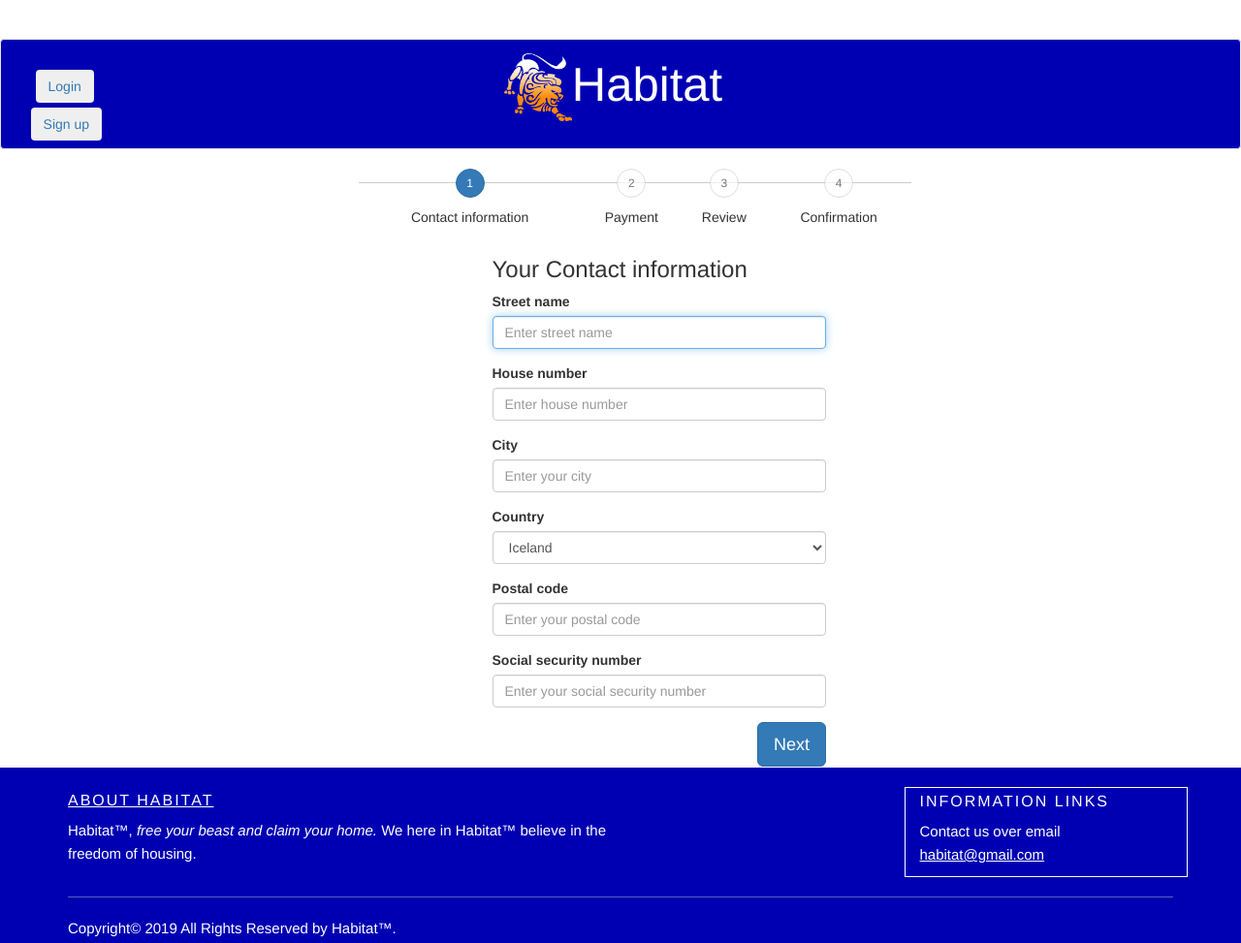
After one commit to kiddibry/HabitatV2, a Django app: page /merch/checkout in a window 1280 px wide. The commit adds this page. Shown: the whole page at 97% size. Run offline with Django 3.2, Linux system fonts and the light colour scheme; some libraries are stand-ins or nearby versions.

Commit message:
smá filx

```diff
--- a/merch/urls.py
+++ b/merch/urls.py
@@ -9,4 +9,5 @@ urlpatterns = [
     path('T-shirts', views.tshirts, name="merch_t-shirts"),
     path('aboutmerch', views.aboutmerch, name="merch_aboutmerch"),
     path('buymerch/<int:id>', views.buymerch, name="merch_buymerch"),
+    path('checkout', views.checkout, name="checkout")
 ]
--- a/merch/views.py
+++ b/merch/views.py
@@ -1,6 +1,6 @@
-from django.shortcuts import render, get_object_or_404
+from django.shortcuts import render, get_object_or_404, redirect
 from merch.models import Merch, MerchCategory
-# Create your views here.
+
 
 def index(request):
     categories = MerchCategory.objects.all().order_by('name')
@@ -40,3 +40,9 @@ def buymerch(request, id):
     return render(request, 'merch/buymerch.html', {
         'merch': merch
     })
+
+
+def checkout(request):
+    if request.method == 'POST':
+        return redirect('home-index')
+    return render(request, 'merch/checkout.html')
--- a/templates/Merch/buymerch.html
+++ b/templates/Merch/buymerch.html
@@ -26,6 +26,6 @@
         Large <input type="radio" name="size" value="large">
     </div>
 
-    <button class="button" type="button">Buy!</button>
+    <a href="{% url 'checkout' %}" class="btn btn-primary">Buy!</a>
 
 {% endblock %}
--- /dev/null
+++ b/templates/Merch/checkout.html
@@ -0,0 +1,151 @@
+{% extends 'base.html' %}
+
+{% load static %}
+
+{% block content %}
+
+
+    <script src="//maxcdn.bootstrapcdn.com/bootstrap/3.3.0/js/bootstrap.min.js"></script>
+
+    <script src="//code.jquery.com/jquery-1.11.1.min.js"></script>
+    <link rel="stylesheet" href="{% static 'css/buy_house.css' %}">
+    <script type="text/javascript" src="{% static 'js/buy_house_ver.js' %}"></script>
+<div class="container">
+
+<div class="stepwizard col-md-offset-3">
+    <div class="stepwizard-row setup-panel">
+      <div class="stepwizard-step">
+        <a href="#step-1" type="button" class="btn btn-primary btn-circle">1</a>
+        <p>Contact information</p>
+      </div>
+      <div class="stepwizard-step">
+        <a href="#step-2" type="button" class="btn btn-default btn-circle" disabled="disabled">2</a>
+        <p>Payment</p>
+      </div>
+      <div class="stepwizard-step">
+        <a href="#step-3" type="button" class="btn btn-default btn-circle" disabled="disabled">3</a>
+        <p>Review</p>
+      </div>
+      <div class="stepwizard-step">
+        <a href="#step-4" type="button" class="btn btn-default btn-circle" disabled="disabled">4</a>
+        <p>Confirmation</p>
+      </div>
+    </div>
+  </div>
+  <form role="form" action="" method="post">
+    {% csrf_token %}
+    <div class="row setup-content" id="step-1">
+      <div class="col-xs-6" id="infobox">
+        <div class="col-md-12">
+          <h3>Your Contact information</h3>
+          <div class="form-group">
+            <label class="control-label" >Street name</label>
+            <input id="sn_F" required maxlength="100" type="text" class="form-control" placeholder="Enter street name"  />
+          </div>
+          <div class="form-group">
+            <label class="control-label">House number</label>
+            <input id="hn_F" required maxlength="100" type="text" class="form-control" placeholder="Enter house number" />
+          </div>
+          <div class="form-group">
+            <label class="control-label" >City</label>
+            <input id="c_F" maxlength="100" type="text" required class="form-control" placeholder="Enter your city" />
+          </div>
+          <div class="form-group">
+            <label class="control-label">Country</label>
+            <select id="cn_F" required class="form-control">
+              <option value="iceland">Iceland</option>
+              <option value="usa">United states of America</option>
+              <option value="france">France</option>
+              <option value="germany">Germany</option>
+              <option value="other">Other</option>
+            </select>
+          </div>
+          <div class="form-group">
+            <label class="control-label" >Postal code</label>
+            <input id="pc_F" maxlength="100" type="text" required="required" class="form-control" placeholder="Enter your postal code" />
+          </div>
+          <div class="form-group">
+            <label class="control-label">Social security number</label>
+            <input id="sc_F" maxlength="100" type="text" required="required" class="form-control" placeholder="Enter your social security number" />
+          </div>
+          <button class="btn btn-primary nextBtn btn-lg pull-right" type="button" >Next</button>
+        </div>
+      </div>
+    </div>
+    <div class="row setup-content" id="step-2">
+      <div class="col-xs-6">
+        <div class="col-md-12">
+          <h3>Payment</h3>
+          <div class="form-group">
+            <label class="control-label">Credit card number</label>
+            <input id="cc_F" maxlength="16" type="text" required="required" class="form-control" placeholder="Enter credit card number" />
+          </div>
+          <div class="form-group col-md-5">
+            <label class="control-label">Expiration date</label>
+            <input id="ex_F" maxlength="4" type="text" required="required" class="form-control" placeholder="mm/dd"  />
+          </div>
+          <div class="form-group col-md-5">
+            <label class="control-label">CVV</label>
+            <input id="cvv_F" maxlength="3" type="text" class="form-control" placeholder="CVV">
+          </div>
+        </div>
+        <button onclick="change()" class="btn btn-primary nextBtn btn-lg pull-right" type="button" >Next</button>
+      </div>
+    </div>
+    <div class="row setup-content" id="step-3">
+      <div class="col-xs-6">
+        <div class="col-md-12">
+          <h3>Review</h3>
+
+          <label class="control-label" >Street name</label>
+          <div id="SN">-</div>
+          <hr>
+
+          <label class="control-label">House number</label>
+          <div id="HN">-</div>
+          <hr>
+
+          <label class="control-label" >City</label>
+          <div id="Ct">-</div>
+          <hr>
+
+          <label class="control-label">Country</label>
+          <div id="Cn">-</div>
+          <hr>
+
+          <label class="control-label" >Postal code</label>
+          <div id="PC">-</div>
+          <hr>
+
+          <label class="control-label">Social security number</label>
+          <div id="SC">-</div>
+          <hr>
+
+          <label class="control-label">Credit card number</label>
+          <div id="CCN">-</div>
+          <hr>
+
+          <label class="control-label">Expiration date</label>
+          <div id="EX">-</div>
+          <hr>
+
+          <label class="control-label">CVV</label>
+          <div id="CVV">-</div>
+        </div>
+        <button class="btn btn-primary nextBtn btn-lg pull-right" type="button" id="nex_but" >Next</button>
+      </div>
+    </div>
+    <div class="row setup-content" id="step-4">
+      <div class="col-xs-6 col-md-offset-3">
+        <div class="col-md-12">
+          <h3>Confirmation</h3>
+          <button class="btn btn-success btn-lg pull-right" type="submit">Submit</button>
+        </div>
+      </div>
+    </div>
+  </form>
+
+</div>
+
+    <script src="{% static 'js/buy_house_steps.js' %}"></script>
+{% endblock %}
--- a/templates/base.html
+++ b/templates/base.html
@@ -44,7 +44,15 @@
     </div>
   </div>
 </nav>
-
+    {% if messages %}
+    <div class="span12">
+    {% for message in messages %}
+        <div class="alert alert-{{ message.tags }}" style="color: crimson;">
+            {{ message|safe }}
+        </div>
+    {% endfor %}
+</div>
+{% endif %}
     <div class="container">
     {% block content %}
 
```
Also changed, not shown: house/views.py (+6 -2 lines), user/views.py (+22 -15 lines).
